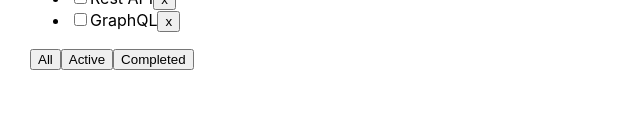
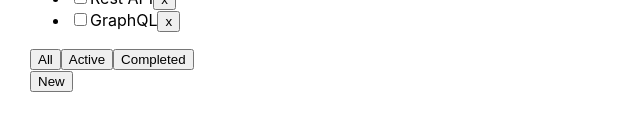
Before and after one commit to IJTINK7/Week, a React (Create React App) app in the folder Monday/todolist-ts/: page / in a window 1280 px wide. Shown: the part 206-336 px from the top of the page, without its empty margins (0-640 px from the left). Built offline with nearby package versions, Linux system fonts and the light colour scheme.

Commit message:
Create "Button.tsx" component,connect it to "ToDoList.tsx" file

```diff
--- /dev/null
+++ b/Monday/todolist-ts/src/Button.tsx
@@ -0,0 +1,15 @@
+import React from "react";
+type ButtonType ={
+	name: string;
+	callBack: ()=> void;
+}
+export const Button = (props: ButtonType) =>{
+	const activateCallBack = () => {
+		console.log('Activate')
+	}
+	return(
+		<div>
+			<button onClick={activateCallBack} >{props.name}</button>
+		</div>
+	);
+}
--- a/Monday/todolist-ts/src/ToDoList.tsx
+++ b/Monday/todolist-ts/src/ToDoList.tsx
@@ -1,5 +1,6 @@
 import React, {ChangeEvent, KeyboardEvent, useState} from 'react';
 import {FilterValuesType} from './App';
+import {Button} from "./Button";
 
 type TaskType = {
     id: string
@@ -60,6 +61,7 @@ export function ToDoList(props: PropsType) {
             <button onClick={ () => { props.changeFilter("completed") } }>
                 Completed
             </button>
+            <Button name={"New"} callBack={addTaskHandler}/>
         </div>
     </div>
 }
```
